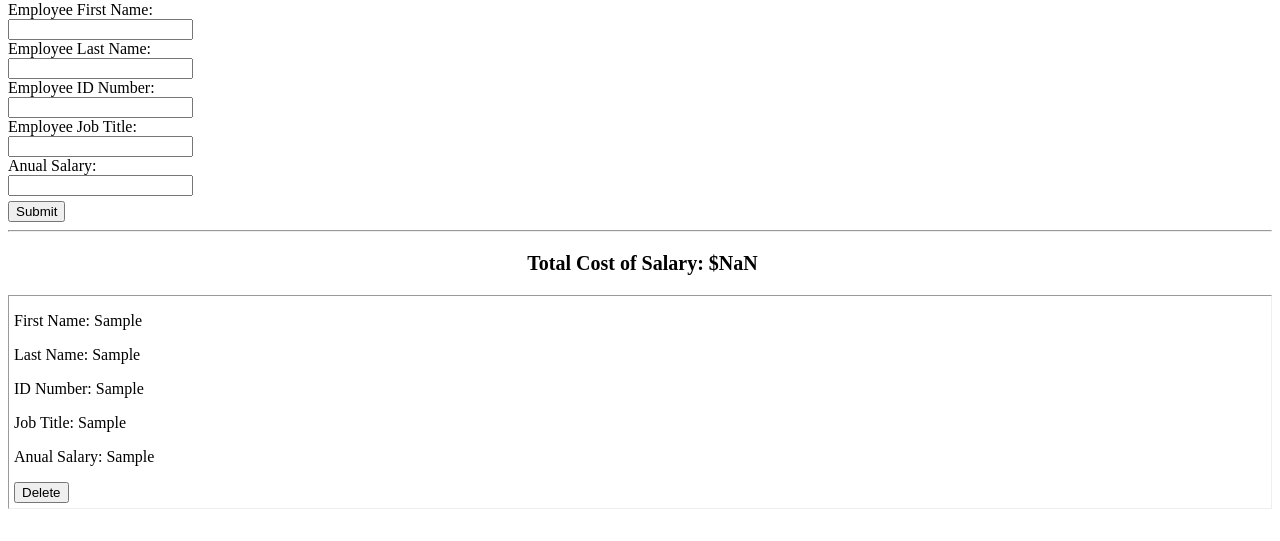
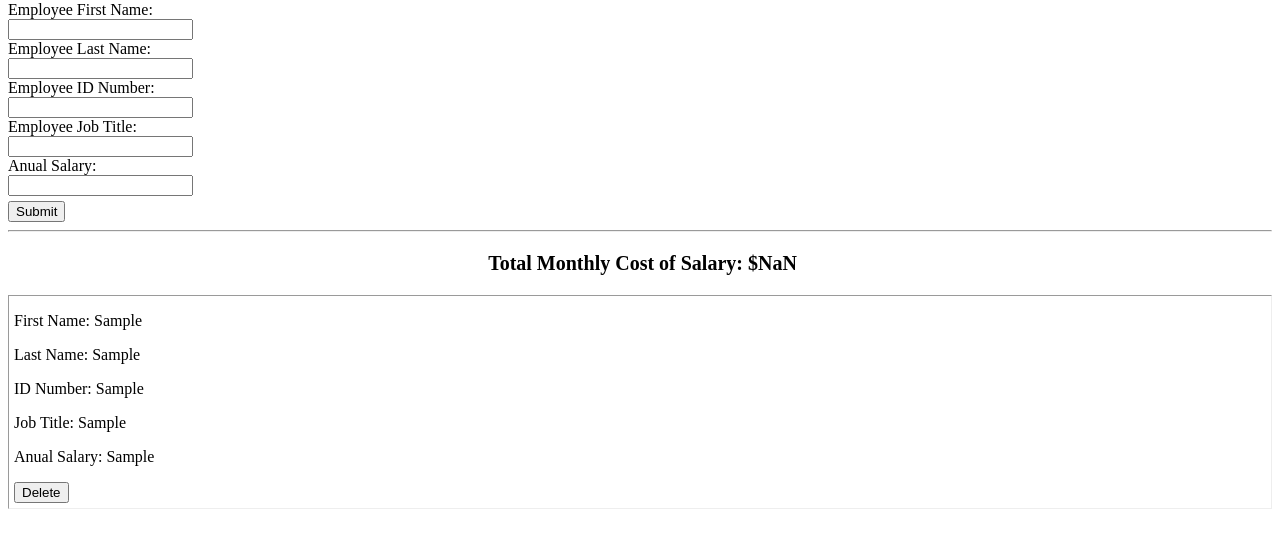
Before and after one commit to luisdelae/Weekend_1_challenge, a plain HTML site: page index.html in a window 1280 px wide. Both pictures are taken after typing "Sample", "Sample", "Sample", "Sample", "Sample" into the empty fields and a click on the input "Submit". Shown: the part 79-620 px from the top of the page. Drawn offline with Linux system fonts and the light colour scheme.

Commit message:
updated to calculate monthly cost of salary

```diff
--- a/app.js
+++ b/app.js
@@ -25,7 +25,7 @@ $(document).ready(function() {
 	});
 
 	function updateCostOfEmpSalary() { //function to replace current total cost of salary with new total cost of salary
-		$('#empCost').replaceWith('<p id=empCost>Total Cost of Salary: $' + costOfSalary + '</p>');
+		$('#empCost').replaceWith('<p id=empCost>Total Monthly Cost of Salary: $' + costOfSalary/12 + '</p>');
 	}
 
 
--- a/index.html
+++ b/index.html
@@ -25,7 +25,7 @@
 			<hr>
 			<div id="container">
 				<div id="empCost">
-					<p>Total Cost of Salary: </p>
+					<p>Total Monthly Cost of Salary: </p>
 				</div>
 			</div>
 		</div>
```
